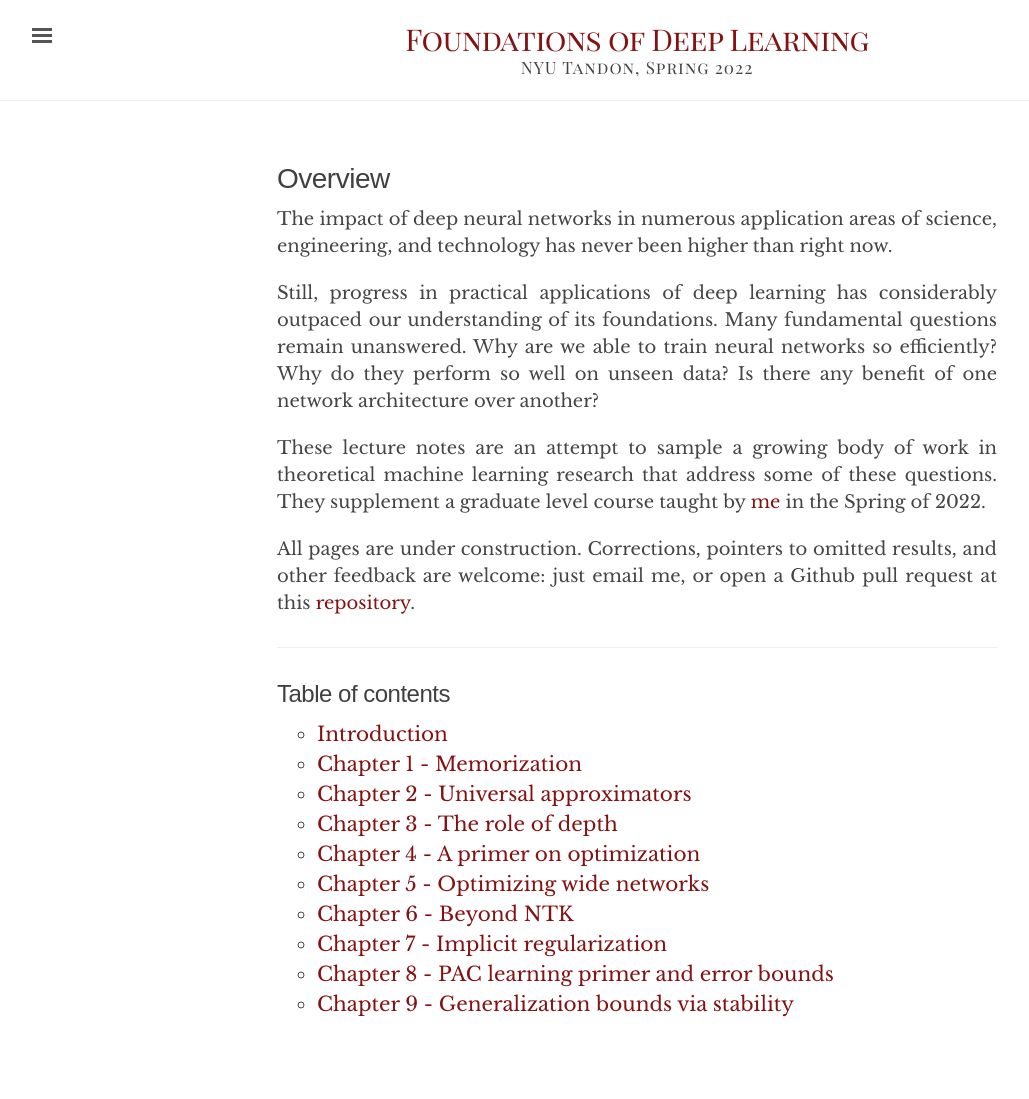
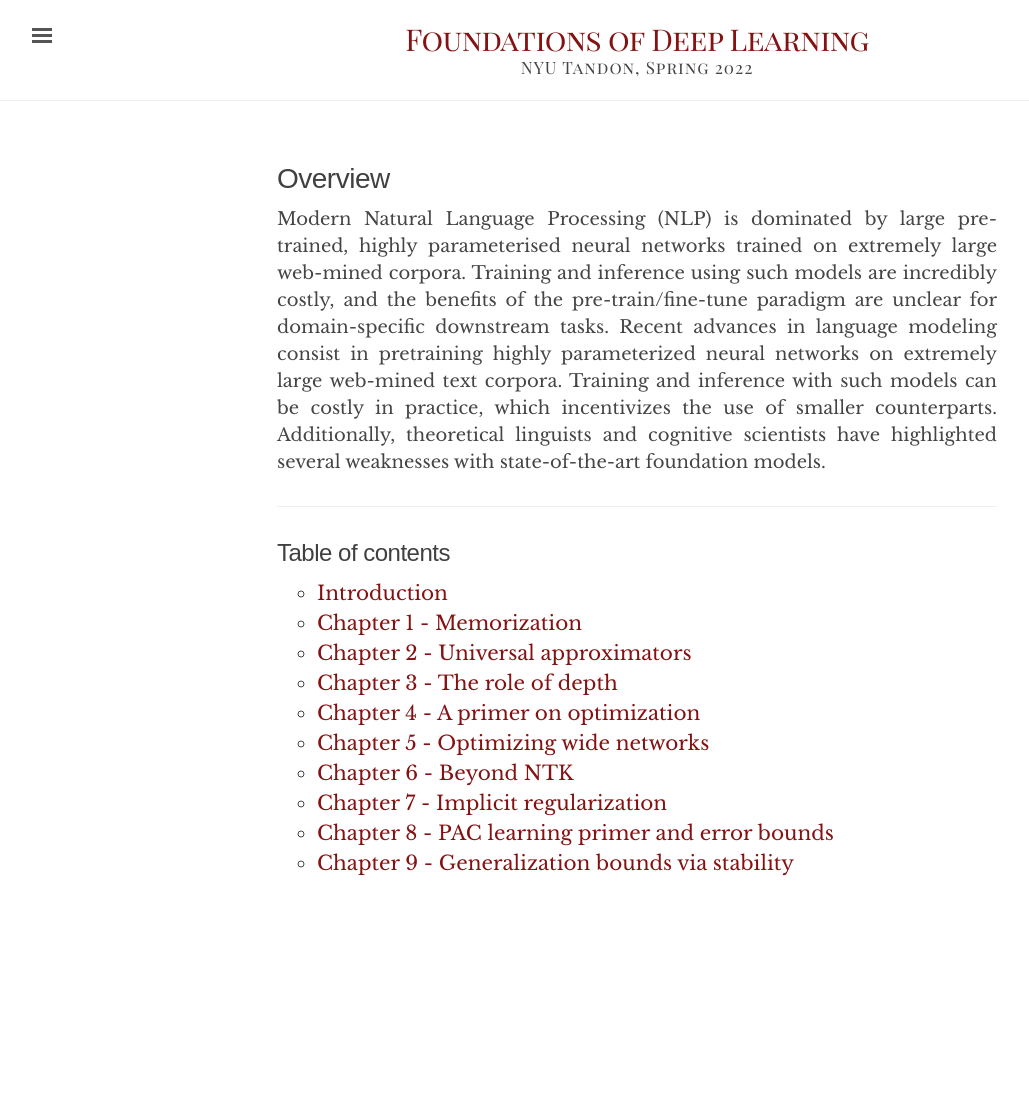
Before and after one commit to suchirsalhan/slm, a Jekyll site: the page built from index.md, in a window 1280 px wide. Shown: the whole page, without its empty margins (3-1032 px from the left). Built offline with Jekyll 4.4.1, drawn with Linux system fonts in a browser that asks for light colours; nearby versions of some CDN libraries; after the commit the page ends 958 px from its top, so only the background shows below that.

Commit message:
Update index.md

```diff
--- a/index.md
+++ b/index.md
@@ -1,17 +1,11 @@
 ---
 layout: default
-title: Foundations of Deep Learning
+title: Small and Cognitively-Inspired Language Models
 ---
 
 # Overview
 
-The impact of deep neural networks in numerous application areas of science, engineering, and technology has never been higher than right now.
-
-Still, progress in practical applications of deep learning has considerably outpaced our understanding of its foundations. Many fundamental questions remain unanswered. Why are we able to train neural networks so efficiently? Why do they perform so well on unseen data? Is there any benefit of one network architecture over another?
-
-These lecture notes are an attempt to sample a growing body of work in theoretical machine learning research that address some of these questions. They supplement a graduate level course taught by [me](https://chinmayhegde.github.io/) in the Spring of 2022.
-
-All pages are under construction. Corrections, pointers to omitted results, and other feedback are welcome: just email me, or open a Github pull request at this [repository](https://github.com/chinmayhegde/fodl).
+Modern Natural Language Processing (NLP) is dominated by large pre-trained, highly parameterised neural networks trained on extremely large web-mined corpora. Training and inference using such models are incredibly costly, and the benefits of the pre-train/fine-tune paradigm are unclear for domain-specific downstream tasks. Recent advances in language modeling consist in pretraining highly parameterized neural networks on extremely large web-mined text corpora. Training and inference with such models can be costly in practice, which incentivizes the use of smaller counterparts. Additionally, theoretical linguists and cognitive scientists have highlighted several weaknesses with state-of-the-art foundation models.
 
 ---
 
```
